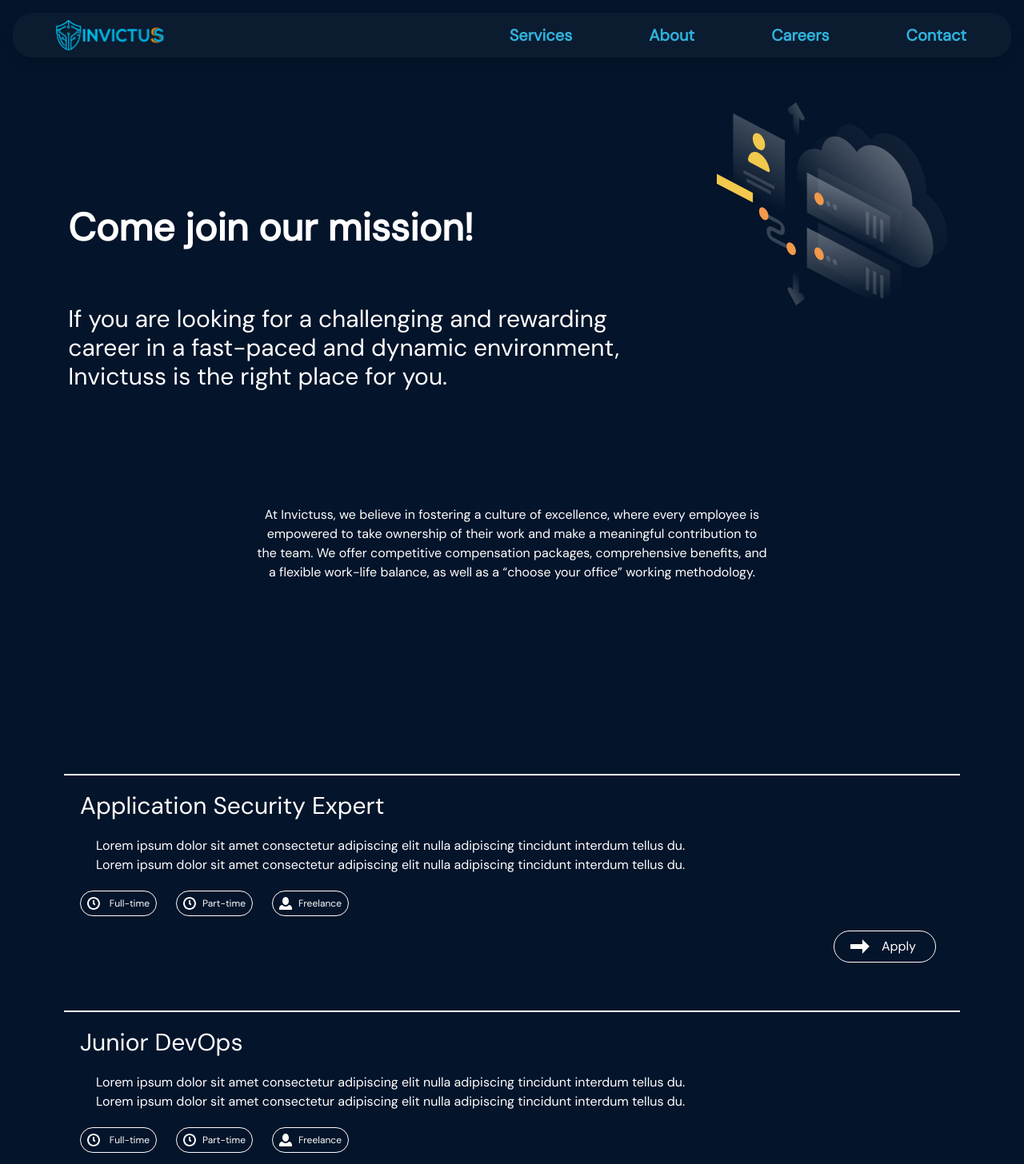
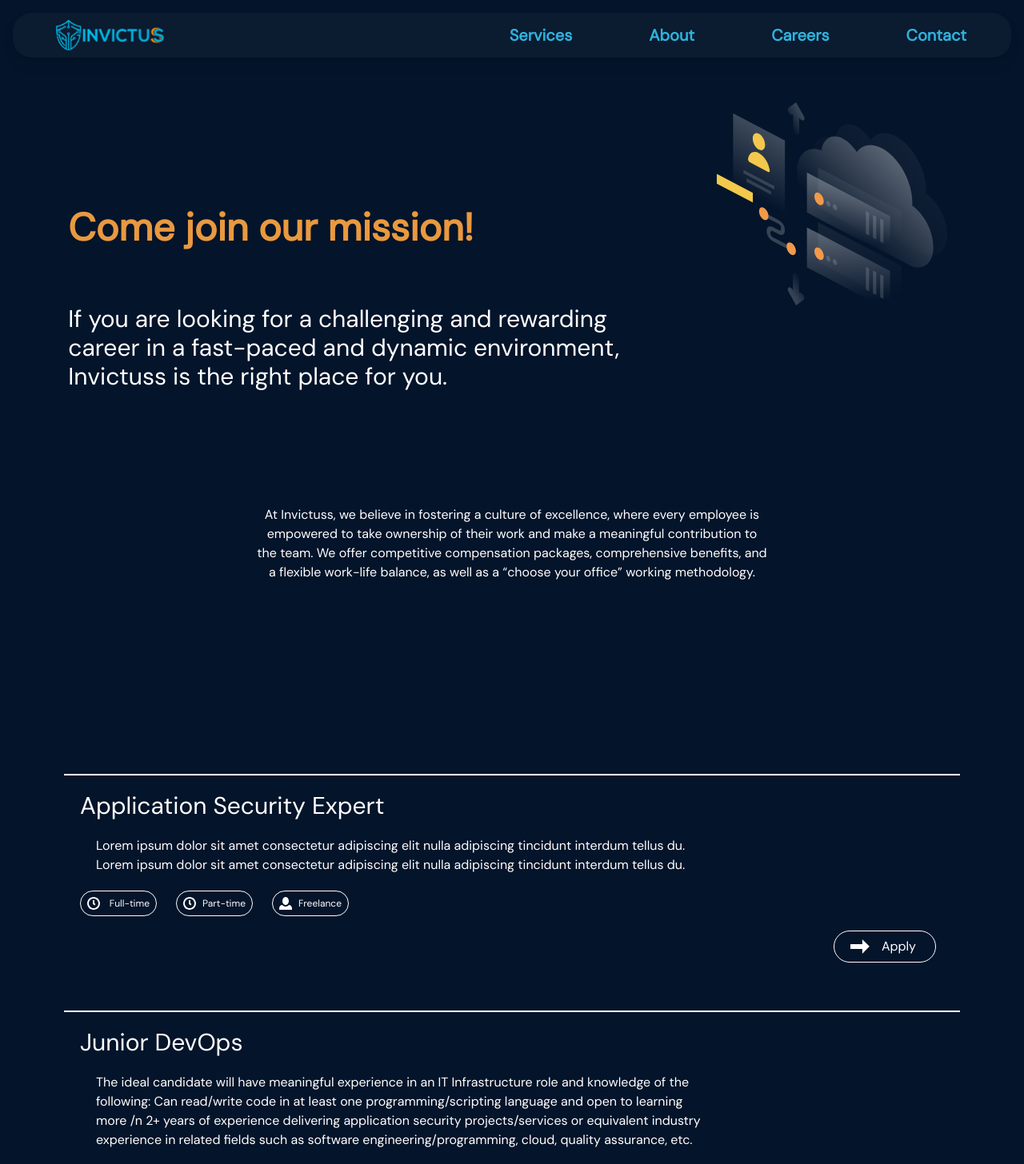
Before and after one commit to arana489/Invictuss, a React (Vite) app: page /careers in a window 1280 px wide. Shown: the top 1456 px of the page at 80% size. Built offline with nearby package versions, Linux system fonts and the light colour scheme; a web font is replaced by a local one.

Commit message:
apply button highlight

```diff
--- /dev/null
+++ b/src/components/Careers/Button.css
@@ -0,0 +1,4 @@
+#button_col:hover {
+    border: rgb(233, 153, 63);
+    background-color: rgb(233, 153, 63);
+  }
--- a/src/components/Careers/Career.jsx
+++ b/src/components/Careers/Career.jsx
@@ -11,7 +11,7 @@ export default function Career() {
          <div>
             <div class="relative h-screen">
                 <div class="absolute right-1/3 bottom-1/2 h-1/3 w-3/5">
-                    <h1 class="text-white text-xl font-bold">
+                    <h1 class="text-orange text-xl font-bold">
                         Come join our mission!
                     </h1>
                     <br/><br/><br/>
--- a/src/components/Careers/CareerBox.jsx
+++ b/src/components/Careers/CareerBox.jsx
@@ -1,6 +1,7 @@
 import React from 'react';
 import { useState } from 'react';
 import Box from './textBoxes';
+import './Button.css'
 
 const CareerBox = (props) => {
   const { title, description } = props;
@@ -25,9 +26,9 @@ const CareerBox = (props) => {
           <p className='text-white text-left p-5 w-3/4'>{description}</p>
           <Box></Box>
           <div style={{ position: 'absolute', bottom: '20px', right: '30px'}}> {/* Add absolute positioning to child div */}
-          <button className="text-white border border-white rounded-full flex items-center w-32 h-10">
+          <button className="text-white border border-white rounded-full flex items-center w-32 h-10" id='button_col'>
       <img src="src/assets/Arrow.svg" alt="Arrow" class="h-6 w-6 ml-5" />
-      <a className = "flex-grow text-right mr-6" href="mailto:cv@invictuss.io"> Apply</a>
+      <a className = "flex-grow text-right mr-6" href="mailto:cv@invictuss.io" > Apply</a>
               </button>
               </div>
         </div>
@@ -38,7 +39,7 @@ const CareerBox = (props) => {
   <p className="text-white text-left p-5 w-3/4">{description}</p>
   <Box></Box>
   <div style={{ position: "absolute", bottom: "20px", right: "30px" }}>
-    <button className="text-white border border-white rounded-full flex items-center w-32 h-10">
+    <button className="text-white border border-white rounded-full flex items-center w-32 h-10" id='button_col'>
       <img src="src/assets/Arrow.svg" alt="Arrow" class="h-6 w-6 ml-5" />
       <a className = "flex-grow text-right mr-6" href="mailto:cv@invictuss.io"> Apply</a>
     </button>
--- a/src/components/Careers/CareerBoxes.jsx
+++ b/src/components/Careers/CareerBoxes.jsx
@@ -11,8 +11,9 @@ const CareerBoxes = () => {
     {
       title: 'Junior DevOps',
       description:
-        'Lorem ipsum dolor sit amet consectetur adipiscing elit nulla adipiscing tincidunt interdum tellus du. Lorem ipsum dolor sit amet consectetur adipiscing elit nulla adipiscing tincidunt interdum tellus du.',
-    },
+        'The ideal candidate will have meaningful experience in an IT Infrastructure role and knowledge of the following: Can read/write code in at least one programming/scripting language and open to learning more /n 2+ years of experience delivering application security projects/services or equivalent industry experience in related fields such as software engineering/programming, cloud, quality assurance, etc.'
+
+},
     {
       title: 'Senior DevOps Engineer',
       description:
```
Also changed, not shown: 1 other file (tests, documents, lock files or other folders).
